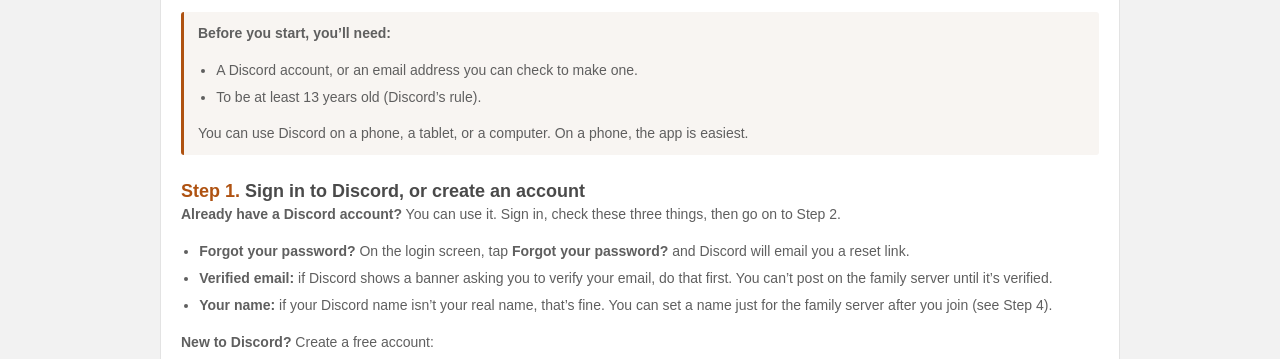
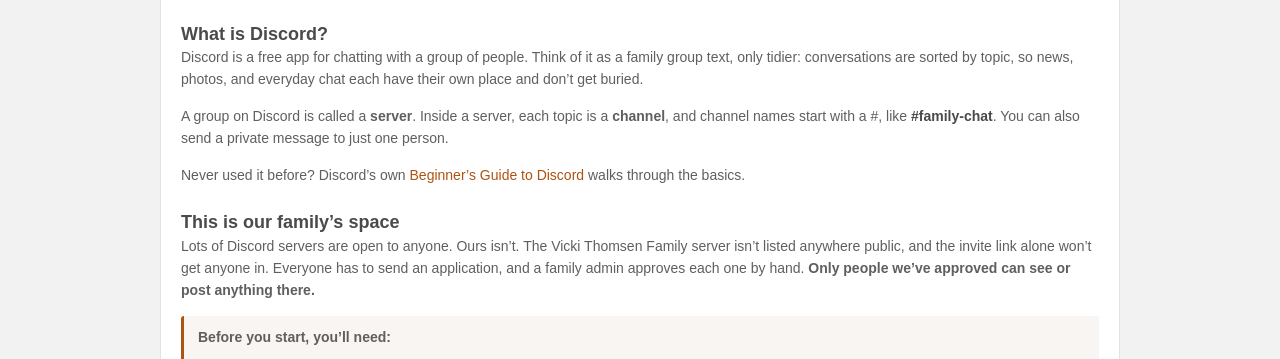
Before and after one commit to olbloodnguts/vickithomsen.com, a plain HTML site: page discord.html in a window 1280 px wide. Shown: the part 416-775 px from the top of the page. Drawn offline with Linux system fonts and the light colour scheme.

Commit message:
Discord page: add What is Discord and private-space sections
Explains Discord for people who have never used it, links Discord's
Beginner's Guide, and makes clear only approved members get in.

Co-Authored-By: Claude Opus 5.5 <noreply@anthropic.com>
Claude-Session: https://claude.ai/code/session_01NMUoDcUpQiaNHiK6RWYtiL

```diff
--- a/discord.html
+++ b/discord.html
@@ -46,6 +46,14 @@
       <main class="content">
         <h1>Join the Family Discord</h1>
         <p class="intro">The Vicki Thomsen Family server on Discord is a private place for Vicki’s family and friends to stay connected, share photos, plan get-togethers, and keep in touch. It’s free, and getting in takes about ten minutes.</p>
+
+        <h2>What is Discord?</h2>
+        <p>Discord is a free app for chatting with a group of people. Think of it as a family group text, only tidier: conversations are sorted by topic, so news, photos, and everyday chat each have their own place and don’t get buried.</p>
+        <p>A group on Discord is called a <strong>server</strong>. Inside a server, each topic is a <strong>channel</strong>, and channel names start with a #, like <span class="ch">#family-chat</span>. You can also send a private message to just one person.</p>
+        <p>Never used it before? Discord’s own <a href="https://support.discord.com/hc/en-us/articles/360045138571" target="_blank" rel="noopener">Beginner’s Guide to Discord</a> walks through the basics.</p>
+
+        <h2>This is our family’s space</h2>
+        <p>Lots of Discord servers are open to anyone. Ours isn’t. The Vicki Thomsen Family server isn’t listed anywhere public, and the invite link alone won’t get anyone in. Everyone has to send an application, and a family admin approves each one by hand. <strong>Only people we’ve approved can see or post anything there.</strong></p>
 
         <div class="note">
           <p><strong>Before you start, you’ll need:</strong></p>
```
